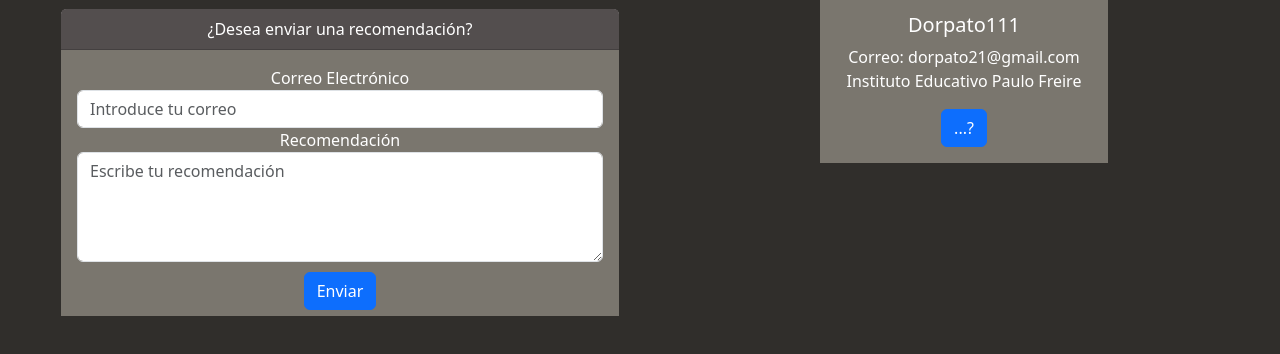
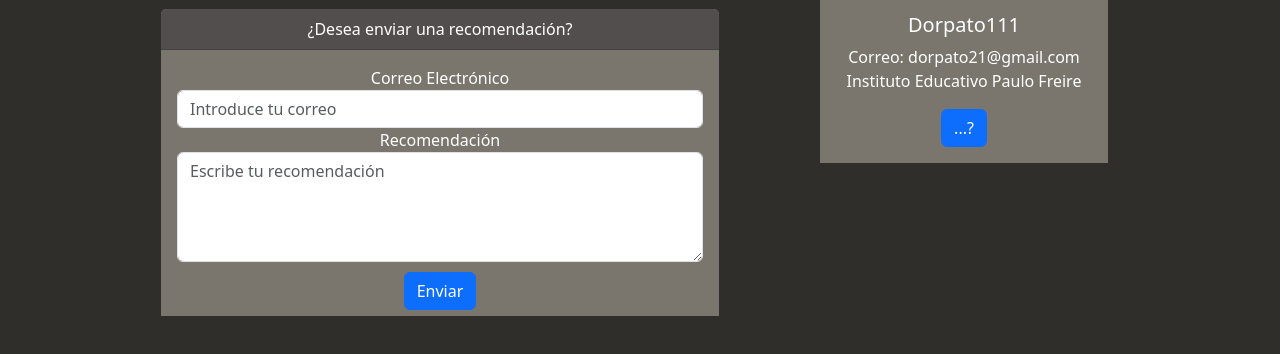
Before and after one commit to Dorpato111/DuckChess, a plain HTML site: page index.html in a window 1280 px wide. Shown: the part 2162-2516 px from the top of the page. Drawn offline with Linux system fonts and the light colour scheme.

Commit message:
Update styles.css

```diff
--- a/styles.css
+++ b/styles.css
@@ -189,7 +189,7 @@ footer {
 #recomendacion {
     position: relative;
     bottom: 50px;
-    right: 250px;
+    right: 150px;
     margin: 0;
     padding: 0;
 }
```
